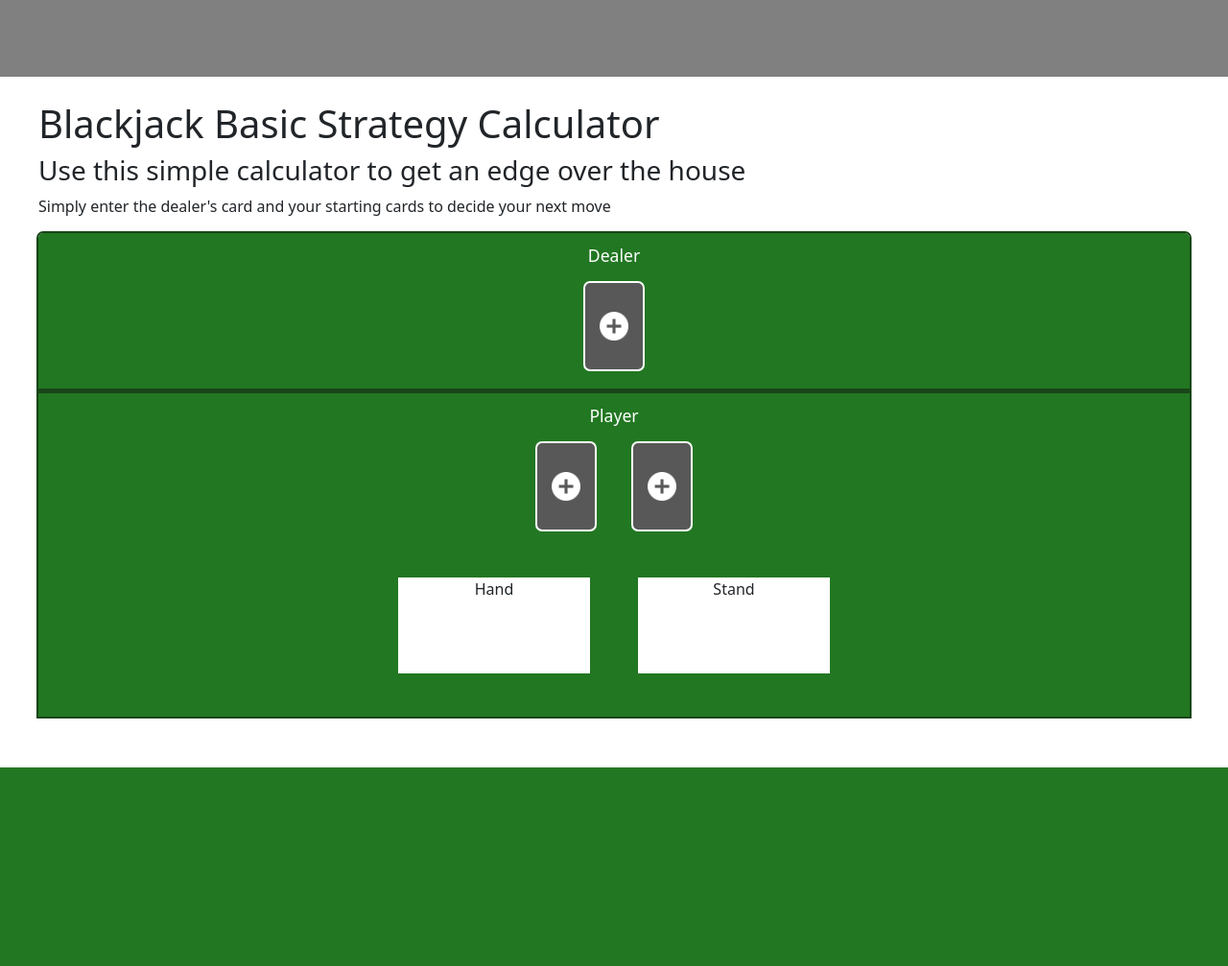
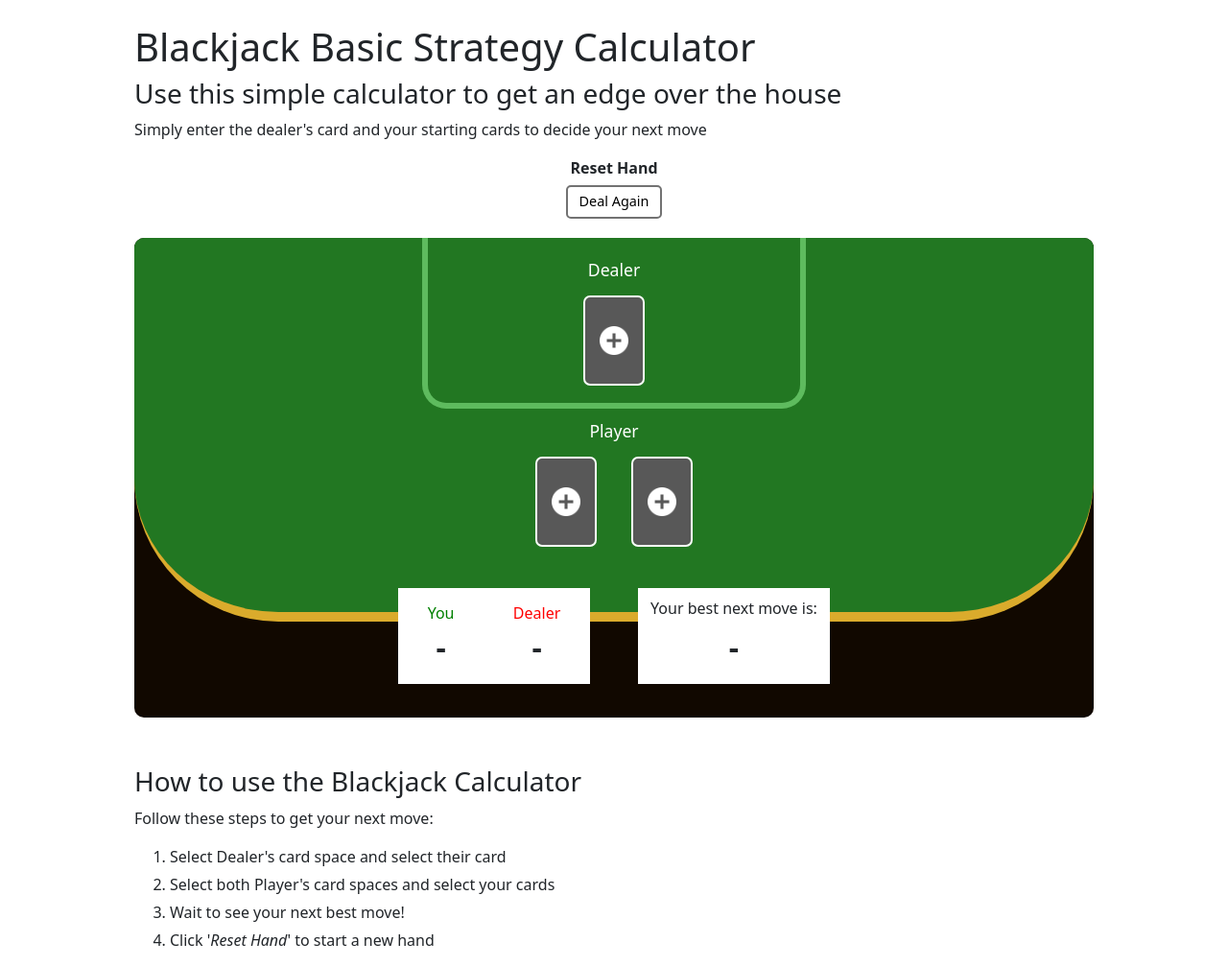
Before and after one commit to coussss/CS50-Final-Project, a Flask app: page / in a window 1280 px wide. Shown: the top 1007 px of the page at 96% size. Before the commit the page ends 800 px from the top, so only its background shows below. Run offline with Flask 3, Linux system fonts and the light colour scheme.

Commit message:
- Finished script with full functionality - Added details of how to use and video reference - Styled to be more appealing

```diff
--- a/scripts/script.js
+++ b/scripts/script.js
@@ -50,6 +50,20 @@ const strategies = {
     "split11": [4, 4, 4, 4, 4, 4, 4, 4, 4, 4],
 }
 
+function resetHand() {
+    document.querySelectorAll('.plus-image').forEach((img) => {
+        img.style.display = 'block';
+    });
+    document.querySelectorAll('.cardText').forEach((text) => {
+        text.style.display = 'none';
+    });
+    document.querySelector('.player-hand-value').innerHTML = '-';
+    document.querySelector('.dealer-hand-value').innerHTML = '-';
+    document.querySelector('.player-next-move').innerHTML = '-';
+
+    cardCount = 0;
+}
+
 function calculateChoice(d1, p1, p2) {
     if (p1 == p2){
         return(strategies[`split${p1}`][d1 - 2])
@@ -71,7 +85,26 @@ function calculateChoice(d1, p1, p2) {
 }
 
 function displayChoice(choice) {
+    let next_move = document.querySelector('.player-next-move')
 
+    let choice_text = null;
+    if (choice == 0) {
+        choice_text = "Hit"
+    } else if (choice == 1) {
+        choice_text = "Stand"
+    } else if (choice == 2) {
+        choice_text = "Double/Hit"
+    } else if (choice == 3) {
+        choice_text = "Double/Stand"
+    } else if (choice == 4) {
+        choice_text = "Split"
+    } else if (choice == 5) {
+        choice_text = "No Split"
+    } else if (choice == 6) {
+        choice_text = "Split/Double"
+    }
+
+    next_move.innerHTML = choice_text;
 }
 
 function showCards(event) {
@@ -100,6 +133,8 @@ function cardSelect(val) {
     const card_select = document.querySelector('.card-list');
     let plus_image = currentSelect.querySelector('.plus-image');
     let card_text = currentSelect.querySelector('.cardText');
+    let player_hand_value = document.querySelector('.player-hand-value')
+    let dealer_hand_value = document.querySelector('.dealer-hand-value')
 
     if (window.getComputedStyle(plus_image).getPropertyValue("display") == 'block') {
         cardCount++;
@@ -112,11 +147,18 @@ function cardSelect(val) {
 
     card_select.style.display = 'none';
 
+    if(currentSelect.className == 'button player-1' || currentSelect.className == 'button player-2') {
+        player_hand_value.innerHTML = val.value;
+    } else {
+        dealer_hand_value.innerHTML = val.value;
+    }
+
     if (cardCount == 3) {
         cards = document.querySelectorAll('.cardText');
         dealer_card_1 = Number(cards[0].value);
         player_card_1 = Number(cards[1].value);
         player_card_2 = Number(cards[2].value);
+        player_hand_value.innerHTML = player_card_1 + player_card_2;
 
         let choice = calculateChoice(dealer_card_1, player_card_1, player_card_2);
 
--- a/static/styles.css
+++ b/static/styles.css
@@ -1,10 +1,5 @@
 body{
     margin: 0;
-}
-
-.header{
-    height: 80px;
-    background-color: grey;
 }
 
 .wrapper{
@@ -15,9 +10,21 @@ body{
 
 .hero-container{
     display: flex;
-    width: 1200px;
+    width: 1000px;
     margin: 25px;
     flex-direction: column;
+}
+
+.display-container{
+    background-color: rgb(17, 8, 0);
+    height: 500px;
+    border-radius: 10px;
+}
+
+@media only screen and (max-width: 566px) {
+    .display-container{
+        min-height: 650px;
+    }
 }
 
 .calculator-container{
@@ -25,18 +32,20 @@ body{
     flex-direction: column;
     align-items: center;
     width: 100%;
+    height: 400px;
     background-color: rgb(34, 119, 34);
     padding-bottom: 20px;
-    outline: 2px solid rgb(25, 70, 25);
-    border-top-left-radius: 5px;
-    border-top-right-radius: 5px;
+    border-bottom-left-radius: 150px;
+    border-bottom-right-radius: 150px;
+    border-top-left-radius: 10px;
+    border-top-right-radius: 10px;
+    border-bottom: 10px solid rgb(218, 171, 44);
 }
 
 .bottom-display{
     display: flex;
     justify-content: center;
     flex-wrap: wrap;
-    margin-top: 25px;
 }
 
 .display-box{
@@ -45,6 +54,84 @@ body{
     height: 100px;
     text-align: center;
     margin: 25px;
+}
+
+.hand-display{
+    display: flex;
+}
+
+.hand-display .hands{
+    margin: auto;
+}
+
+.hands .player-dealer-name {
+    font-size: 1em;
+    font-weight: 500;
+}
+
+.hands .hand-value{
+    font-size: 2em;
+    font-weight: 600;
+}
+
+.player-choice-display{
+    display: flex;
+    flex-direction: column;
+    justify-content: center;
+}
+
+.player-choice-display .next-move-text{
+    font-size: 1em;
+    font-weight: 500;
+}
+
+.player-choice-display .player-next-move{
+    font-size: 2em;
+    font-weight: 600;
+    margin: 5px;
+}
+
+.reset-hand{
+    margin: auto;
+    display: flex;
+    flex-direction: column;
+    justify-content: space-between;
+    align-items: center;
+    margin-bottom: 20px;
+    height: 65px;
+    font-weight: 600;
+}
+
+.reset-hand button{
+    background-color: white;
+    border: 2px solid rgb(114, 114, 114);
+    font-size: 0.9em;
+    width: 100px;
+    height: 35px;
+    border-radius: 5px;
+}
+
+.how-to-use{
+    margin-top: 50px;
+}
+
+.how-to-use p{
+    margin-top: 10px;
+}
+
+.how-to-use li{
+    margin: 5px;
+    font-weight: 500;
+}
+
+.how-it-works{
+    display: flex;
+    flex-direction: column;
+    margin-top: 20px;
+}
+
+.how-it-works .video{
+    aspect-ratio: 16/9;
 }
 
 /*card dropdown*/
@@ -86,6 +173,16 @@ body{
     align-items: center;
 }
 
+.dealer-container{
+    padding-top: 10px;
+    width: 400px;
+    height: 200px;
+    border: 6px solid rgba(153, 255, 153, 0.5);
+    border-top: none;
+    border-bottom-left-radius: 25px;
+    border-bottom-right-radius: 25px;
+}
+
 .play-container .title{
     margin-top: 10px;
 }
@@ -98,6 +195,7 @@ body{
 
 .cards{
     display: flex;
+    margin-bottom: 20px;
 }
 
 .dropdown{
@@ -138,15 +236,6 @@ body{
     font-weight: 600;
 }
 
-/*table line*/
-
-.table-line{
-    height: 5px;
-    background-color: rgb(25, 70, 25);
-    width: 100%;
-    margin-top: 20px;
-}
-
 /*{
     outline: 2px solid red;
 }
--- a/templates/index.html
+++ b/templates/index.html
@@ -10,15 +10,18 @@
     <script type="text/javascript" src="../scripts/script.js"></script>
 </head>
 <body>
-    <div class="header">
-
-    </div>
     <div class="wrapper">
         <div class="hero-container">
             <div class="title">
                 <h1>Blackjack Basic Strategy Calculator</h1>
                 <h3>Use this simple calculator to get an edge over the house</h3>
                 <p>Simply enter the dealer's card and your starting cards to decide your next move</p>
+            </div>
+            <div class="reset-hand">
+                Reset Hand
+                <button class="deal-again" onclick="resetHand()">
+                    Deal Again
+                </button>
             </div>
             <div class="display-container">
                 <div class="calculator-container">
@@ -52,9 +55,6 @@
                             </div>
                         </div>
                     </div>
-                    <div class="table-line">
-
-                    </div>
                     <div class="play-container player-container">
                         <div class="title player-title">
                             <p>Player</p>
@@ -79,14 +79,51 @@
                         </div>
                     </div>
                     <div class="bottom-display">
-                        <div class="player-hand-display display-box">
-                            Hand
+                        <div class="hand-display display-box">
+                            <div class="player-hand hands">
+                                <div class="player-dealer-name" style="color: green">
+                                    You
+                                </div>
+                                <div class="hand-value player-hand-value">
+                                    -
+                                </div>
+                            </div>
+                            <div class="dealer-hand hands">
+                                <div class="player-dealer-name" style = "color: red">
+                                    Dealer
+                                </div>
+                                <div class="hand-value dealer-hand-value">
+                                    -
+                                </div>
+                            </div>
                         </div>
                         <div class="player-choice-display display-box">
-                            Stand
+                            <div class="next-move-text">
+                                Your best next move is:
+                            </div>
+                            <div class="player-next-move">
+                                -
+                            </div>
                         </div>
                     </div>
                 </div>
+            </div>
+            <div class="how-to-use">
+                <div class="how-to-title">
+                    <h3>How to use the Blackjack Calculator</h3>
+                    <p>Follow these steps to get your next move:</p>
+                    <ol>
+                        <li>Select Dealer's card space and select their card</li>
+                        <li>Select both Player's card spaces and select your cards</li>
+                        <li>Wait to see your next best move!</li>
+                        <li>Click '<i>Reset Hand</i>' to start a new hand</li>
+                    </ol>
+                </div>
+            </div>
+            <div class="how-it-works">
+                <h4>How does Blackjack Basic Strategy work?</h4>
+                <p>If you are unfamiliar with Blackjack Basic Strategy, we suggest you watch '<b><i>Blackjack: The Expert's Guide</i></b>' by <b>Blackjack Apprenticeship</b></p>
+                <iframe class="video" src="https://www.youtube.com/embed/PljDuynF-j0" width="auto"></iframe>
             </div>
         </div>
     </div>
```
